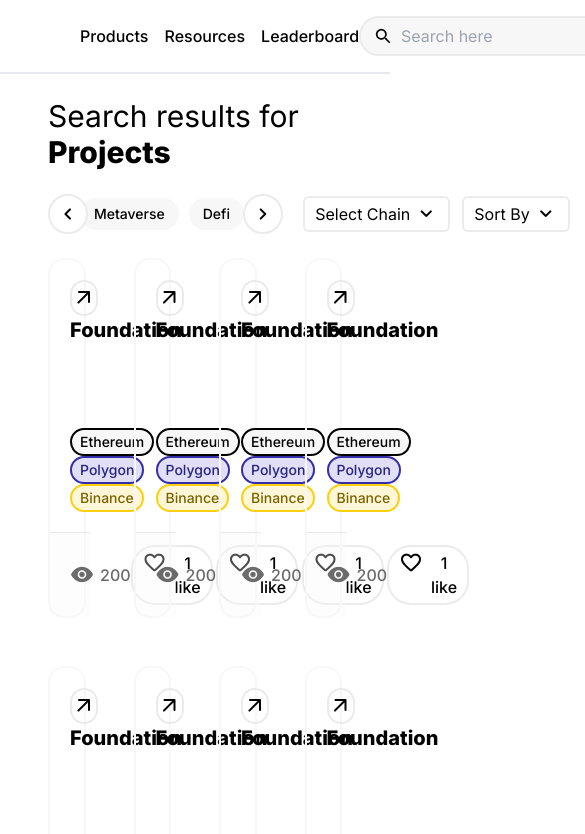
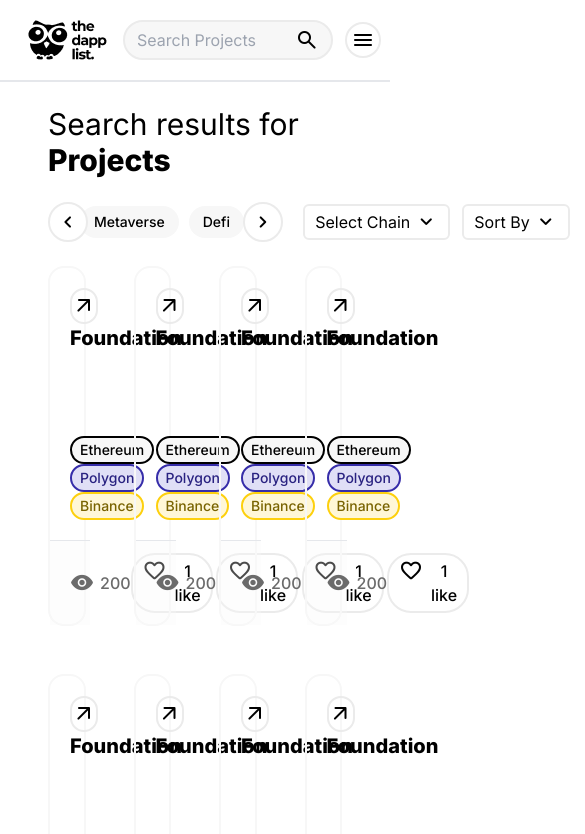
Before and after one commit to anushkachauhxn/thedapplist-task, a React (Vite) app: page / in a window 390 px wide. Shown: the top 834 px of the page, 585 px wide, since content can reach past the window. Built offline with nearby package versions, Linux system fonts and the light colour scheme.

Commit message:
Mobile Navbar

```diff
--- a/src/components/Buttons.jsx
+++ b/src/components/Buttons.jsx
@@ -30,6 +30,14 @@
   );
 };
 
+export const MenuButton = () => {
+  return (
+    <button className="h-9 w-9 rounded-full border-2 border-solid border-[#EBEBEB] grid place-items-center">
+      <span className="material-symbols-rounded">menu</span>
+    </button>
+  );
+};
+
 export const Views = ({ num }) => {
   return (
     <button
--- a/src/components/Navbar.jsx
+++ b/src/components/Navbar.jsx
@@ -1,18 +1,18 @@
 import React from "react";
 import Logo from "../assets/logo-black.png";
-import SearchIcon from "../assets/search.png";
+import { MenuButton } from "./Buttons";
 
 const Navbar = () => {
   return (
-    <div className="container px-12 py-4 flex justify-between items-center border-b-2">
+    <div className="px-6 sm:px-12 py-4 flex justify-between items-center gap-3 border-b-2">
       <div className="flex items-center gap-8">
-        <div>
+        <div className="min-w-max">
           <a href="#">
             <img src={Logo} alt="logo" />
           </a>
         </div>
 
-        <ul className="flex gap-4 font-medium">
+        <ul className="flex gap-4 font-medium max-sm:hidden">
           <li className="hover:underline">
             <a href="">Products</a>
           </li>
@@ -25,13 +25,17 @@
         </ul>
       </div>
 
-      <div className="py-1.5 px-3 rounded-3xl bg-[#F7F7F7] border-2 border-solid border-[#EBEBEB] flex gap-2">
-        <img src={SearchIcon} alt="" />
+      <div className="px-3 py-1.5 flex items-center gap-2 rounded-3xl bg-[#F7F7F7] border-2 border-solid border-[#EBEBEB] sm:flex-row-reverse">
         <input
           type="search"
-          className="bg-transparent"
-          placeholder="Search here"
+          placeholder="Search Projects"
+          className="bg-transparent w-[150px] lg:w-auto"
         />
+        <span class="material-symbols-rounded">search</span>
+      </div>
+
+      <div className="sm:hidden">
+        <MenuButton />
       </div>
     </div>
   );
```
